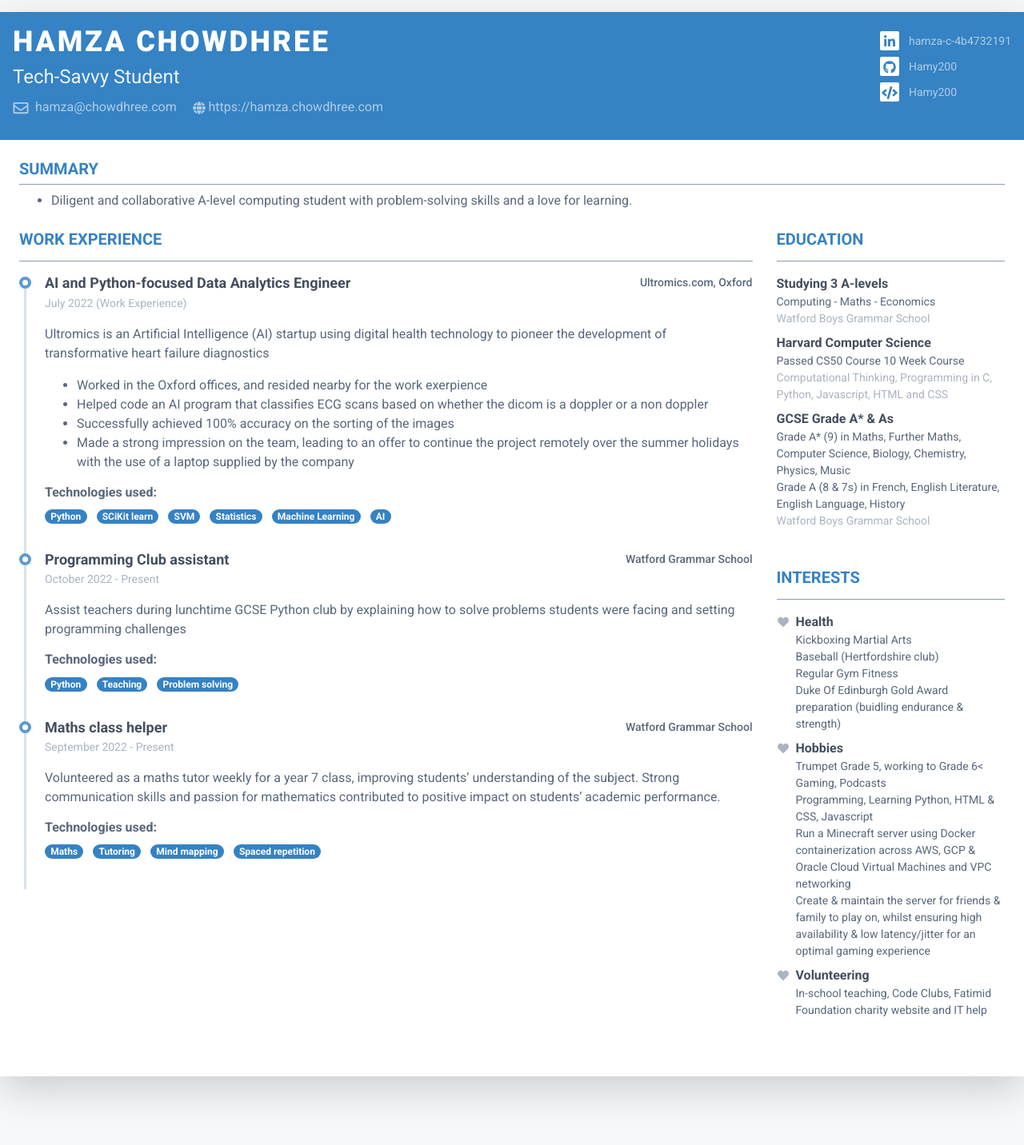
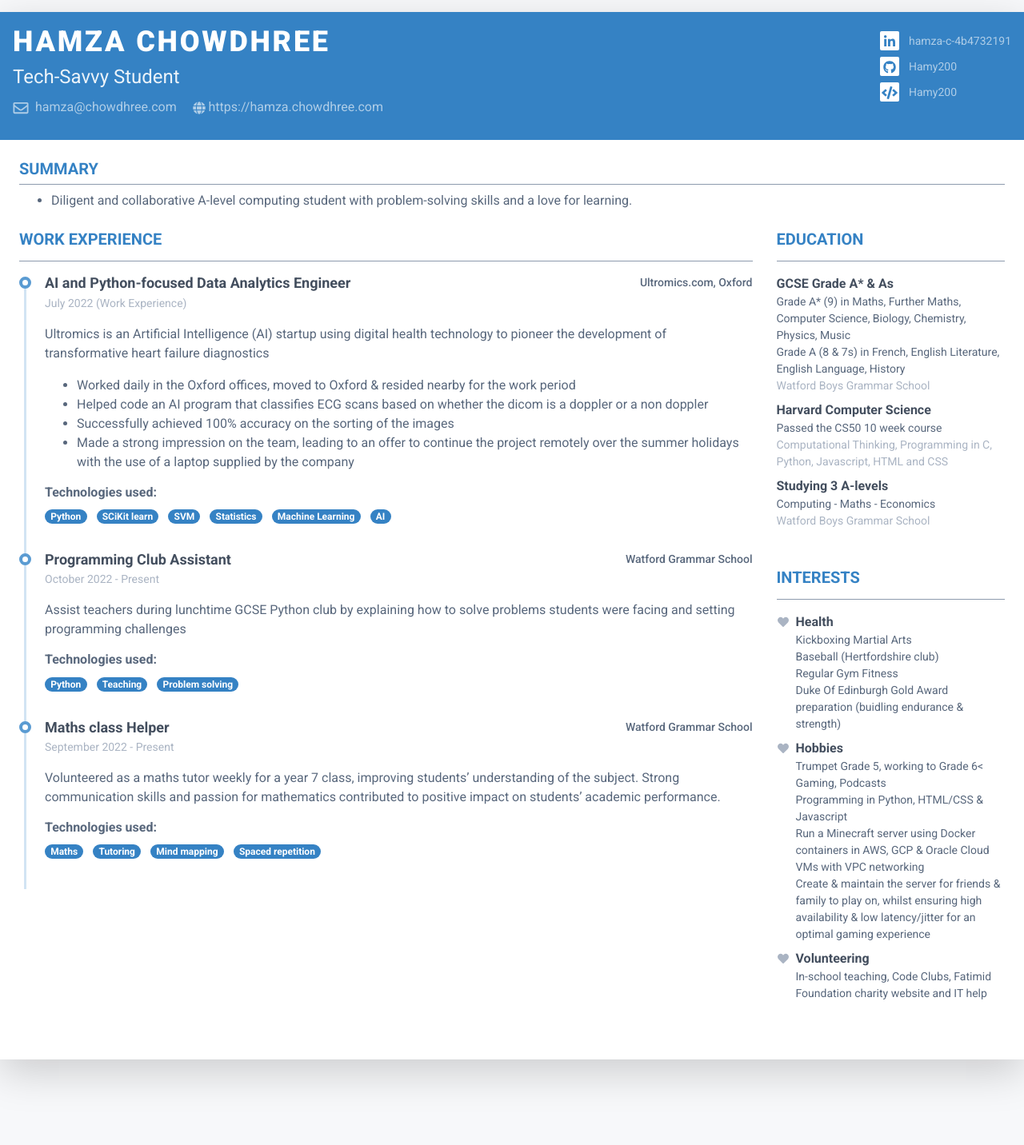
Before and after one commit to Hamy200/resume, a Jekyll site: the page built from index.markdown, in a window 1280 px wide. Shown: the whole page at 80% size. Built offline with Jekyll 4.4.1, drawn with Linux system fonts in a browser that asks for light colours; nearby versions of some CDN libraries; after the commit the page ends 1411 px from its top, so only the background shows below that.

Commit message:
Update data.yml

```diff
--- a/_data/data.yml
+++ b/_data/data.yml
@@ -9,18 +9,19 @@ header:
 summary: |
   <ul><li>Diligent and collaborative A-level computing student with problem-solving skills and a love for learning.</li></ul>
 education:
-  - degree: Studying 3 A-levels
-    university: Computing - Maths - Economics
-    time: Watford Boys Grammar School
-  - degree: Harvard Computer Science
-    university: Passed CS50 Course 10 Week Course
-    time: Computational Thinking, Programming in C, Python,
-      Javascript, HTML and CSS
   - degree: GCSE Grade A* & As
     university: Grade A* (9) in Maths, Further Maths, Computer Science, Biology,
       Chemistry, Physics, Music<br>Grade A (8 & 7s) in French, English Literature,
       English Language, History
     time: Watford Boys Grammar School
+  - degree: Harvard Computer Science
+    university: Passed the CS50 10 week course
+    time: Computational Thinking, Programming in C, Python,
+      Javascript, HTML and CSS
+  - degree: Studying 3 A-levels
+    university: Computing - Maths - Economics
+    time: Watford Boys Grammar School
+
 
 experiences:
   - role: AI and Python-focused Data Analytics Engineer
@@ -28,7 +29,7 @@ experiences:
     company: Ultromics.com, Oxford
     details: |
       Ultromics is an Artificial Intelligence (AI) startup using digital health technology to pioneer the development of transformative heart failure diagnostics
-      - Worked in the Oxford offices, and resided nearby for the work exerpience
+      - Worked daily in the Oxford offices, moved to Oxford & resided nearby for the work period
       - Helped code an AI program that classifies ECG scans based on whether the dicom is a doppler or a non doppler
       - Successfully achieved 100% accuracy on the sorting of the images
       - Made a strong impression on the team, leading to an offer to continue the project remotely over the summer holidays with the use of a laptop supplied by the company
@@ -41,7 +42,7 @@ experiences:
       - Machine Learning
       - AI
 
-  - role:  Programming Club assistant
+  - role:  Programming Club Assistant
     time: October 2022 - Present
     company: Watford Grammar School
     details: |
@@ -52,7 +53,7 @@ experiences:
       - Teaching
       - Problem solving
 
-  - role:  Maths class helper
+  - role:  Maths class Helper
     time: September 2022 - Present
     company: Watford Grammar School
     details: |
@@ -71,7 +72,7 @@ awards:
       Kickboxing Martial Arts<br> Baseball (Hertfordshire club)<br>Regular Gym Fitness <br>Duke Of Edinburgh Gold Award preparation (buidling endurance & strength)
   - name: Hobbies
     description: |
-       Trumpet Grade 5, working to Grade 6<<br> Gaming, Podcasts<br>Programming, Learning Python, HTML & CSS, Javascript<br>Run a Minecraft server using Docker containerization across AWS, GCP & Oracle Cloud Virtual Machines and VPC networking<br>Create & maintain the server for friends & family to play on, whilst ensuring high availability & low latency/jitter for an optimal gaming experience
+       Trumpet Grade 5, working to Grade 6<<br> Gaming, Podcasts<br>Programming in Python, HTML/CSS & Javascript<br>Run a Minecraft server using Docker containers in AWS, GCP & Oracle Cloud VMs with VPC networking<br>Create & maintain the server for friends & family to play on, whilst ensuring high availability & low latency/jitter for an optimal gaming experience
   - name: Volunteering
     description: |
        In-school teaching, Code Clubs, Fatimid Foundation charity website and IT help
```
